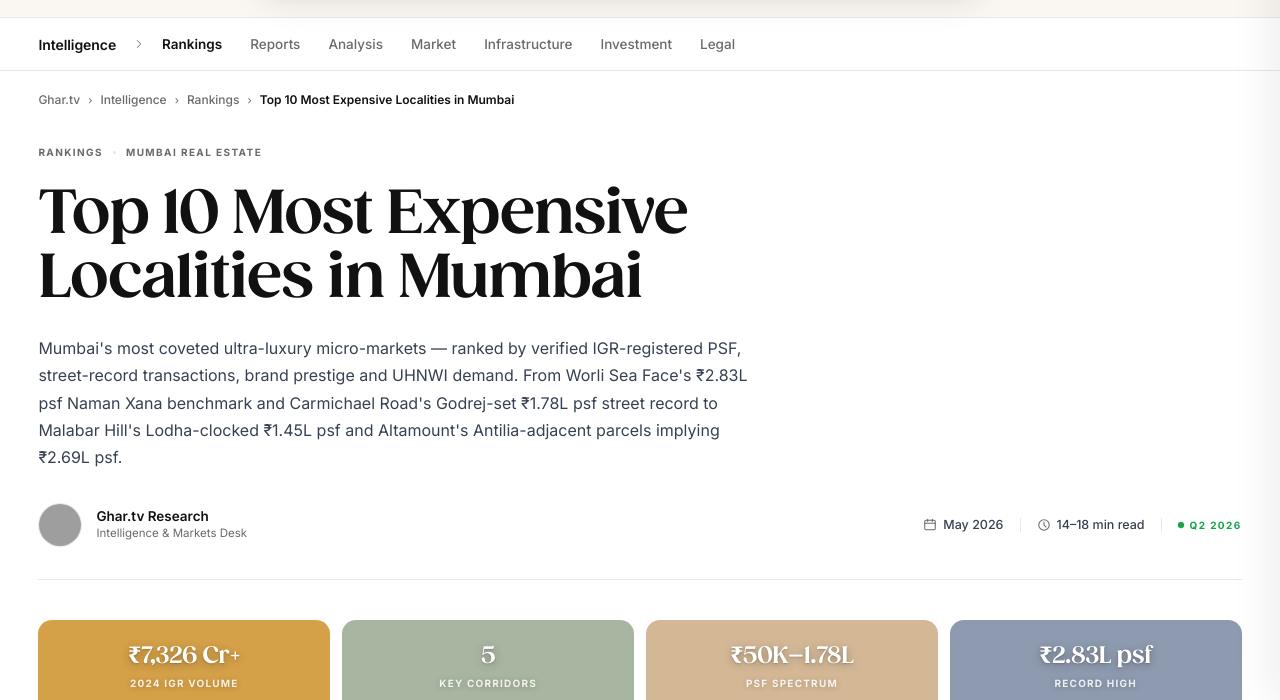
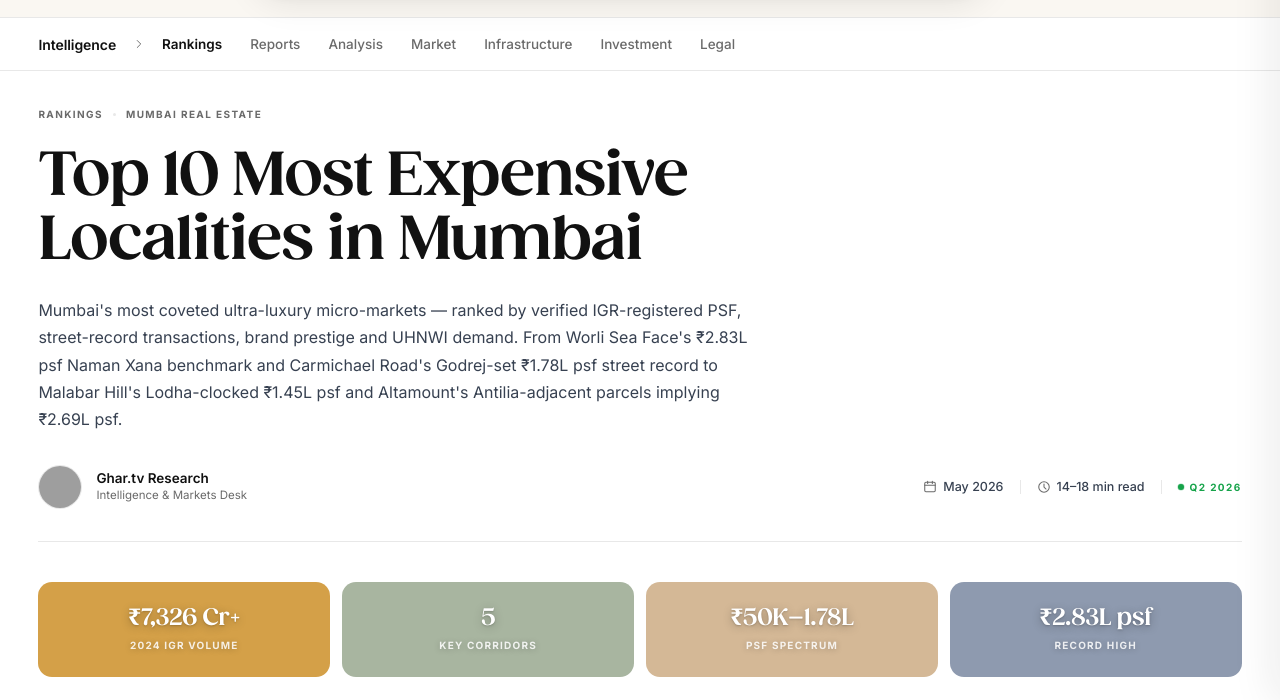
Before and after one commit to mnuprb/ghar-tv-v2, a website: page intelligence/rankings/mumbai-expensive-localities.html in a window 1280 px wide. Shown: the part 99-799 px from the top of the page. Drawn offline with nearby package versions, Linux system fonts and the light colour scheme; grey boxes are pictures that could not be loaded.

Commit message:
intelligence/rankings: remove breadcrumb (markup + .bc CSS)

```diff
--- a/intelligence/rankings/mumbai-expensive-localities.html
+++ b/intelligence/rankings/mumbai-expensive-localities.html
@@ -241,20 +241,6 @@
     /* ─── Page wrapper ─── */
     .page { padding-top: 0; }
     @media (max-width: 743.98px)  { .page { padding-top: 0; } }
-
-    /* ─── Breadcrumb ─── */
-    .bc {
-      max-width: var(--max-w); margin: 0 auto;
-      padding: 20px var(--pad-h) 0;
-    }
-    .bc__inner { display: flex; align-items: center; gap: 8px; flex-wrap: wrap; }
-    .bc__link {
-      font-size: 12px; font-weight: 500; color: var(--muted);
-      transition: color .16s ease;
-    }
-    .bc__link:hover { color: var(--ink); }
-    .bc__sep { font-size: 11px; color: var(--muted); }
-    .bc__cur { font-size: 12px; font-weight: 600; color: var(--ink); }
 
     /* ─── Hero (article header) ─── */
     .hero {
@@ -910,19 +896,6 @@
 
   <!-- ═══ PAGE CONTENT ═══ -->
   <main class="page">
-
-    <!-- Breadcrumb -->
-    <nav class="bc" aria-label="Breadcrumb">
-      <div class="bc__inner">
-        <a href="https://www.ghar.tv/" class="bc__link">Ghar.tv</a>
-        <span class="bc__sep" aria-hidden="true">&rsaquo;</span>
-        <a href="https://www.ghar.tv/intelligence/" class="bc__link">Intelligence</a>
-        <span class="bc__sep" aria-hidden="true">&rsaquo;</span>
-        <a href="https://www.ghar.tv/intelligence/rankings/" class="bc__link">Rankings</a>
-        <span class="bc__sep" aria-hidden="true">&rsaquo;</span>
-        <span class="bc__cur">Top 10 Most Expensive Localities in Mumbai</span>
-      </div>
-    </nav>
 
     <!-- Hero -->
     <header class="hero">
```
